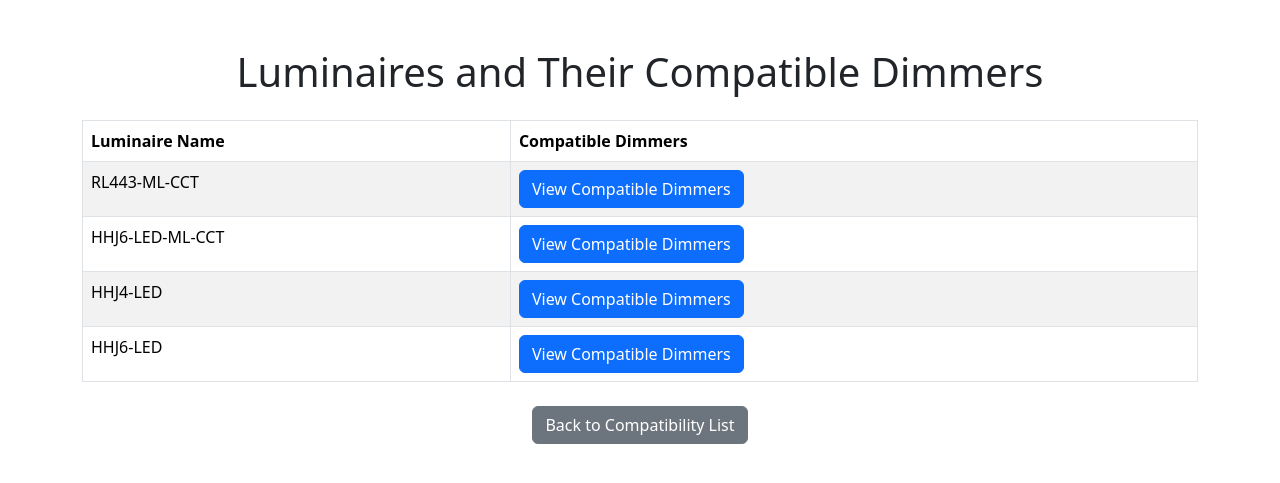
After one commit to buzzot/dimmer, a Django app: page /luminaires/ in a window 1280 px wide. The commit adds this page. Shown: the top 483 px of the page. Run offline with Django 5.2, Linux system fonts and the light colour scheme; data comes from the database, SQL or seed files in the repository; both versions use the stored data as it was after the commit; some libraries are stand-ins or nearby versions.

Commit message:
Second commit

```diff
--- a/dimmer_test/dimmer_matching/models.py
+++ b/dimmer_test/dimmer_matching/models.py
@@ -30,7 +30,7 @@ class Dimmer(models.Model):
     brand = models.CharField(max_length=255)
     series = models.CharField(max_length=255)
     model = models.CharField(max_length=255)
-    dimming_protocol = models.CharField(max_length=100, choices=[
+    dimming_protocol = models.CharField(max_length=200, choices=[
         ('ELV', 'ELV'),
         ('Triac', 'Triac'),
         ('0-10V', '0-10V')
--- /dev/null
+++ b/dimmer_test/dimmer_matching/templates/luminaire_list_with_dimmers.html
@@ -0,0 +1,50 @@
+<!DOCTYPE html>
+<html lang="en">
+<head>
+    <meta charset="UTF-8">
+    <meta name="viewport" content="width=device-width, initial-scale=1.0">
+    <title>Luminaires List</title>
+    <!-- Bootstrap CSS -->
+    <link href="https://cdn.jsdelivr.net/npm/bootstrap@5.3.0-alpha1/dist/css/bootstrap.min.css" rel="stylesheet">
+</head>
+<body>
+
+<div class="container mt-5">
+    <h1 class="text-center mb-4">Luminaires and Their Compatible Dimmers</h1>
+
+    <table class="table table-bordered table-striped">
+        <thead class="thead-dark">
+            <tr>
+                <th>Luminaire Name</th>
+                <th>Compatible Dimmers</th>
+            </tr>
+        </thead>
+        <tbody>
+            {% for item in luminaire_data %}
+            <tr>
+                <td>{{ item.luminaire.product_name }}</td>
+                <td>
+                    <a href="{{ item.dimmer_link }}" class="btn btn-primary">
+                        {% if 'add-compatibility' in item.dimmer_link %}
+                            Add Compatibility
+                        {% else %}
+                            View Compatible Dimmers
+                        {% endif %}
+                    </a>
+                </td>
+            </tr>
+            {% endfor %}
+        </tbody>
+    </table>
+
+    <div class="text-center mt-4">
+        <a href="{% url 'compatibility_list' %}" class="btn btn-secondary">Back to Compatibility List</a>
+    </div>
+</div>
+
+<!-- Bootstrap JS and Popper.js -->
+<script src="https://cdn.jsdelivr.net/npm/@popperjs/core@2.10.2/dist/umd/popper.min.js"></script>
+<script src="https://cdn.jsdelivr.net/npm/bootstrap@5.3.0-alpha1/dist/js/bootstrap.min.js"></script>
+
+</body>
+</html>
--- a/dimmer_test/dimmer_matching/urls.py
+++ b/dimmer_test/dimmer_matching/urls.py
@@ -8,5 +8,8 @@ urlpatterns = [
     path('test_compatibility/<int:luminaire_id>/', views.test_compatibility, name='test_compatibility'),
     path('add_compatibility/<int:luminaire_id>/', views.add_compatibility, name='add_compatibility'),
     path('compatibility_result/<int:luminaire_id>/', views.compatibility_result, name='compatibility_result'),
+    path('add_compatibility/<int:luminaire_id>/', views.add_compatibility, name='add_compatibility'),
+    path('luminaire/<int:luminaire_id>/dimmers/', views.luminaire_dimmers, name='luminaire_dimmers'),
+    path('luminaires/', views.luminaire_list_with_dimmers, name='luminaire_list_with_dimmers'),
     # Add this line
 ]
--- a/dimmer_test/dimmer_matching/views.py
+++ b/dimmer_test/dimmer_matching/views.py
@@ -19,20 +19,55 @@ def main_page(request):
 
     return render(request, 'main_page.html', {'luminaires': luminaires, 'form': form})
 
+# def add_compatibility(request, luminaire_id):
+#     luminaire = get_object_or_404(Luminaire, id=luminaire_id)
+#     dimmers = Dimmer.objects.all()
+#
+#     if request.method == 'POST':
+#         form = DimmerCompatibilityForm(request.POST)
+#         if form.is_valid():
+#             form.save()
+#             return redirect('compatibility_list')  # Redirect to compatibility listing
+#     else:
+#         form = DimmerCompatibilityForm(initial={'luminaire': luminaire})
+#
+#     return render(request, 'add_compatibility.html', {'form': form, 'luminaire': luminaire, 'dimmers': dimmers})
+
+
 def add_compatibility(request, luminaire_id):
     luminaire = get_object_or_404(Luminaire, id=luminaire_id)
-    dimmers = Dimmer.objects.all()
+    compatible_dimmers = Dimmer.objects.filter(dimming_protocol=luminaire.dimming_protocol)
 
     if request.method == 'POST':
-        form = DimmerCompatibilityForm(request.POST)
-        if form.is_valid():
-            form.save()
-            return redirect('compatibility_list')  # Redirect to compatibility listing
-    else:
-        form = DimmerCompatibilityForm(initial={'luminaire': luminaire})
+        for dimmer in compatible_dimmers:
+            # Here, we need to check if a DimmerCompatibility record already exists for this dimmer and luminaire.
+            compatibility, created = DimmerCompatibility.objects.get_or_create(luminaire=luminaire, dimmer=dimmer)
 
-    return render(request, 'add_compatibility.html', {'form': form, 'luminaire': luminaire, 'dimmers': dimmers})
+            # We update the compatibility flags based on the form submission (passed or failed)
+            compatibility.min_luminaires_passed = request.POST.get(f"min_luminaires_passed_{dimmer.id}") == 'on'
+            compatibility.max_luminaires_passed = request.POST.get(f"max_luminaires_passed_{dimmer.id}") == 'on'
+            compatibility.min_dimming_percentage_passed = request.POST.get(f"min_dimming_percentage_passed_{dimmer.id}") == 'on'
+            compatibility.max_dimming_percentage_passed = request.POST.get(f"max_dimming_percentage_passed_{dimmer.id}") == 'on'
+            compatibility.low_end_start_time_passed = request.POST.get(f"low_end_start_time_passed_{dimmer.id}") == 'on'
+            compatibility.visual_test_passed = request.POST.get(f"visual_test_passed_{dimmer.id}") == 'on'
+            compatibility.save()
 
+        return redirect('luminaire_dimmers', luminaire_id=luminaire.id)
+
+    return render(request, 'add_compatibility.html', {
+        'luminaire': luminaire,
+        'compatible_dimmers': compatible_dimmers
+    })
+    # Display the form for each dimmer
+    form_list = []
+    for dimmer in dimmers:
+        form = DimmerCompatibilityForm(prefix=f'dimmer_{dimmer.id}')
+        form_list.append((dimmer, form))
+
+    return render(request, 'add_compatibility.html', {
+        'luminaire': luminaire,
+        'form_list': form_list
+    })
 
 def compatibility_list(request):
     # Fetch all compatibility records
@@ -52,32 +87,32 @@ def test_compatibility(request, luminaire_id):
     return redirect('main_page')  # Redirect back to the main page after testing
 
 
-def test_compatibility(request, luminaire_id):
-    luminaire = get_object_or_404(Luminaire, id=luminaire_id)
-
-    # If the luminaire status is "Not Tested", we can proceed to the compatibility testing
-    if luminaire.status == 'Not Tested':
-        # Perform compatibility testing for all dimmers
-        dimmers = Dimmer.objects.all()
-        for dimmer in dimmers:
-            # Create DimmerCompatibility entries
-            DimmerCompatibility.objects.create(
-                luminaire=luminaire,
-                dimmer=dimmer,
-                min_luminaires=1,
-                max_luminaires=10,
-                min_dimming_percentage=0.1,
-                max_dimming_percentage=100.0,
-                low_end_start_time=0.0,
-                visual_test=True,
-                comments="Tested"
-            )
-
-        # After testing, update the luminaire's status to "Tested"
-        luminaire.status = 'Tested'
-        luminaire.save()
-
-        return redirect('compatibility_result', luminaire_id=luminaire.id)
+# def test_compatibility(request, luminaire_id):
+#     luminaire = get_object_or_404(Luminaire, id=luminaire_id)
+#
+#     # If the luminaire status is "Not Tested", we can proceed to the compatibility testing
+#     if luminaire.status == 'Not Tested':
+#         # Perform compatibility testing for all dimmers
+#         dimmers = Dimmer.objects.all()
+#         for dimmer in dimmers:
+#             # Create DimmerCompatibility entries
+#             DimmerCompatibility.objects.create(
+#                 luminaire=luminaire,
+#                 dimmer=dimmer,
+#                 min_luminaires=1,
+#                 max_luminaires=10,
+#                 min_dimming_percentage=0.1,
+#                 max_dimming_percentage=100.0,
+#                 low_end_start_time=0.0,
+#                 visual_test=True,
+#                 comments="Tested"
+#             )
+#
+#         # After testing, update the luminaire's status to "Tested"
+#         luminaire.status = 'Tested'
+#         luminaire.save()
+#
+#         return redirect('compatibility_result', luminaire_id=luminaire.id)
 
     # If the luminaire is already tested, just redirect to the compatibility results
     return redirect('compatibility_result', luminaire_id=luminaire.id)
@@ -93,3 +128,54 @@ def compatibility_result(request, luminaire_id):
         'luminaire': luminaire,
         'compatibility_results': compatibility_results,
     })
+
+
+def luminaire_dimmers(request, luminaire_id):
+    # Get the luminaire by its ID
+    luminaire = get_object_or_404(Luminaire, id=luminaire_id)
+
+    # Get compatible dimmers based on the luminaire's dimming protocol
+    compatible_dimmers = Dimmer.objects.filter(dimming_protocol=luminaire.dimming_protocol)
+
+    # Render the luminaire_dimmers.html template with the luminaire and compatible dimmers
+    return render(request, 'luminaire_dimmers.html', {
+        'luminaire': luminaire,
+        'compatible_dimmers': compatible_dimmers
+    })
+
+
+def luminaire_list_with_dimmers(request):
+    # Get all luminaires
+    luminaires = Luminaire.objects.all()
+
+    # For each luminaire, check if compatible dimmers exist
+    luminaire_data = []
+    for luminaire in luminaires:
+        # Get compatible dimmers (those matching the dimming protocol)
+        compatible_dimmers = Dimmer.objects.filter(dimming_protocol=luminaire.dimming_protocol)
+
+        if compatible_dimmers.exists():
+            # If there are compatible dimmers, add a link to the compatible dimmers page
+            dimmer_link = f"/luminaire/{luminaire.id}/dimmers/"
+        else:
+            # If no compatible dimmers, provide a link to the page to create compatibility
+            dimmer_link = f"/luminaire/{luminaire.id}/add-compatibility/"
+
+        # Add the luminaire and its corresponding link to the list
+        luminaire_data.append({
+            'luminaire': luminaire,
+            'dimmer_link': dimmer_link
+        })
+
+    # Pass the data to the template
+    return render(request, 'luminaire_list_with_dimmers.html', {
+        'luminaire_data': luminaire_data
+    })
+
+
+def test_compatibility(request, luminaire_id):
+    luminaire = get_object_or_404(Luminaire, id=luminaire_id)
+
+    # Form handling logic here to add compatibility
+
+    return render(request, 'test_compatibility.html', {'luminaire': luminaire})
```
Also changed, not shown: dimmer_test/dimmer_matching/forms.py (+22 -5 lines), dimmer_test/dimmer_matching/management/commands/dimmers.csv (+15 -15 lines), dimmer_test/dimmer_matching/management/commands/import_csv.py (added, +27 -0 lines), dimmer_test/dimmer_matching/templates/add_compatibility.html (+47 -12 lines), dimmer_test/dimmer_matching/templates/compatibility_list.html (+21 -6 lines), dimmer_test/dimmer_matching/templates/luminaire_dimmers.html (added, +50 -0 lines), dimmer_test/dimmer_matching/templates/model_compatible.html (added, +58 -0 lines), dimmer_test/db.sqlite3.
